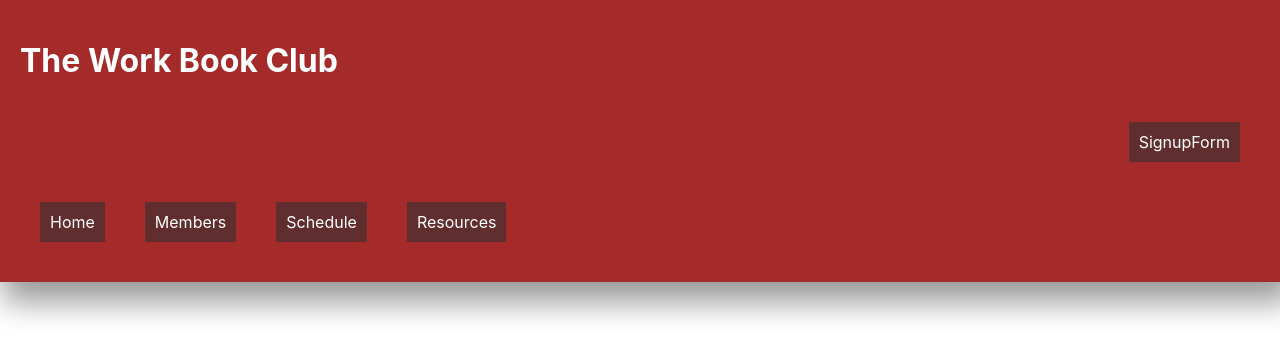
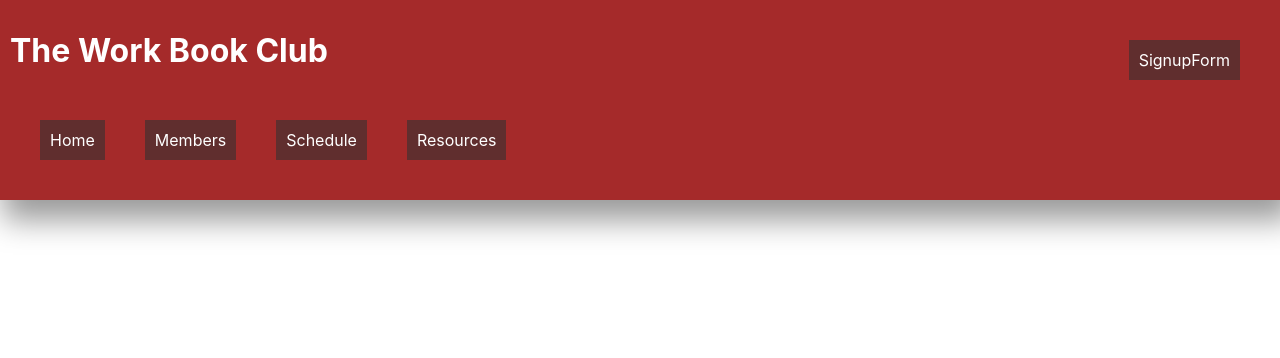
Before and after one commit to we-live-inside-a-dream/project-book-club, a React (Create React App) app in the folder client/: page / in a window 1280 px wide. Shown: the top 358 px of the page. Built offline with nearby package versions, Linux system fonts and the light colour scheme.

Commit message:
added css to home

```diff
--- a/client/src/pages/Home.css
+++ b/client/src/pages/Home.css
@@ -5,5 +5,8 @@
 }
 
 .welcome{
+    position: absolute;
+    top: 10px;
+    left: 10px;
     color:white;
 }
--- a/client/src/pages/Home.js
+++ b/client/src/pages/Home.js
@@ -9,8 +9,8 @@ function Home(){
         <>
             <div>
                 <div class='header'>
+                    <Navbar />
                 <h1 class='welcome'>The Work Book Club</h1>
-                    <Navbar />
 
                 </div>
             </div>
```
